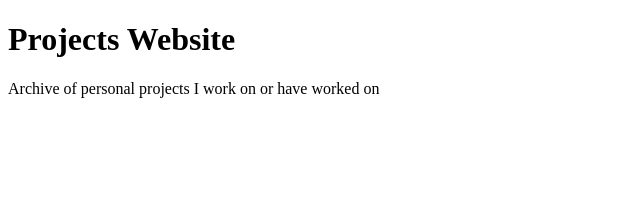
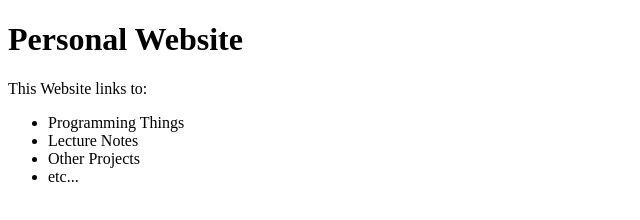
Before and after one commit to c0re-c0de/c0re-c0de.github.io, a plain HTML site: page index.html in a window 1280 px wide. Shown: the whole page, without its empty margins (0-640 px from the left). Drawn offline with Linux system fonts and the light colour scheme.

Commit message:
Modified header information, expanded on site contents

```diff
--- a/index.html
+++ b/index.html
@@ -2,10 +2,17 @@
 <html lang="en_US">
 	<head>
 		<meta charset="UTF-8">
-		<title>Projects Website</title>
+		<title>Personal Website</title>
 	</head>
 	<body>
-		<h1>Projects Website</h1>
-		<p>Archive of personal projects I work on or have worked on</p>
+		<h1>Personal Website</h1>
+		<p>This Website links to:
+		<ul>
+			<li>Programming Things</li>
+			<li>Lecture Notes</li>
+			<li>Other Projects</li>
+			<li>etc...</li>
+		</ul>
+		</p>
 	</body>
 </html>
```
